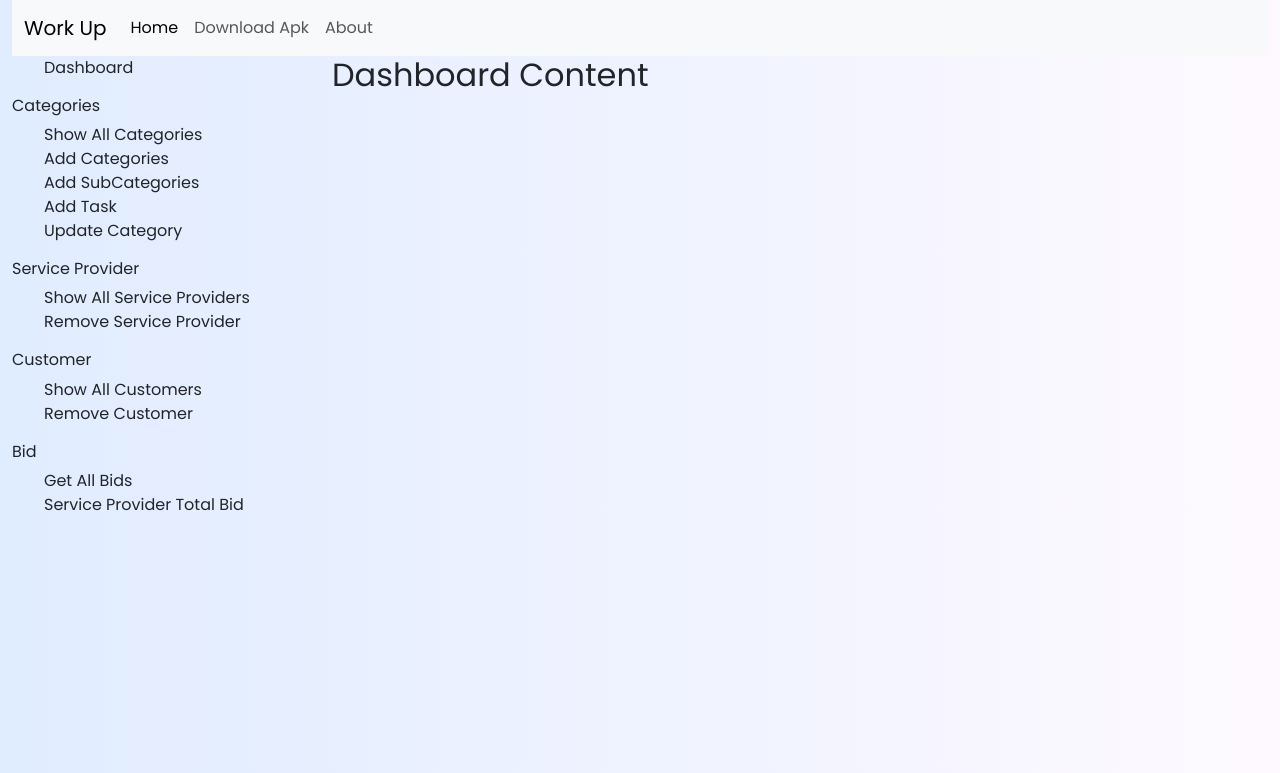
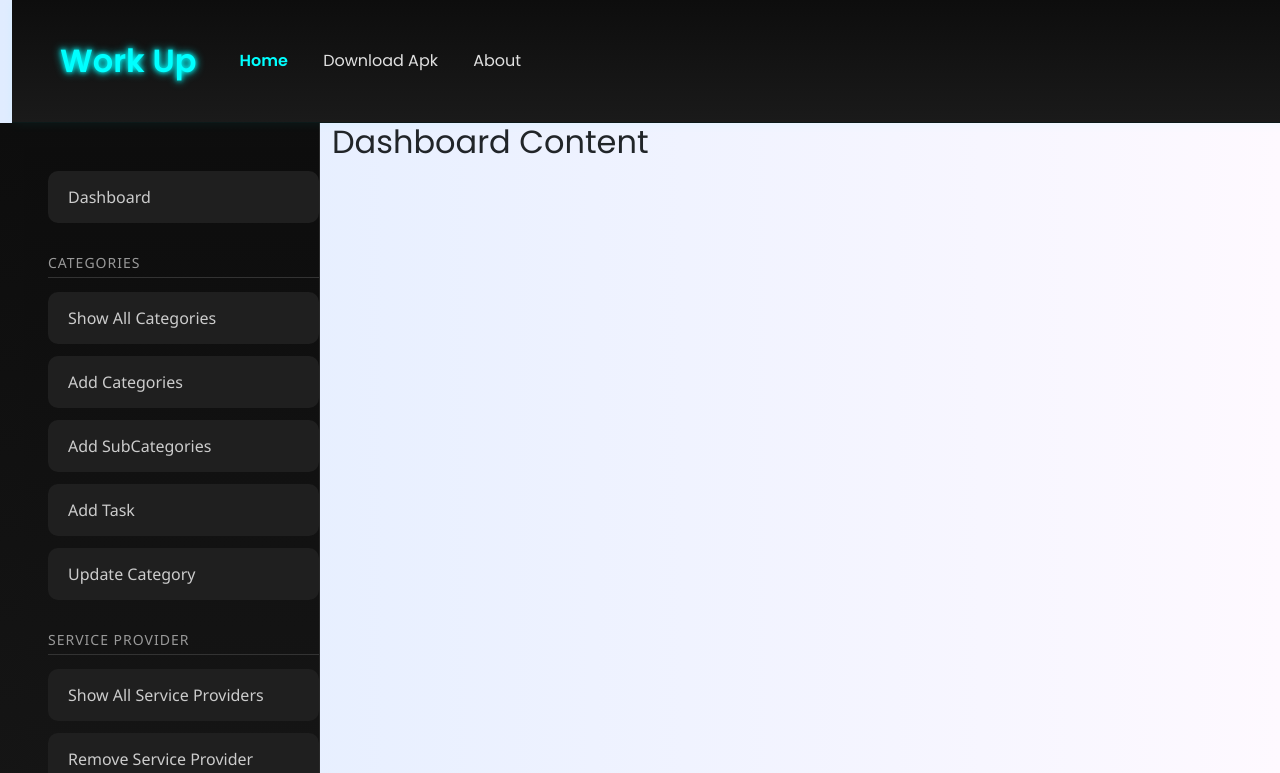
Before and after one commit to Deepak9011/work-up, a React (Create React App) app: page / in a window 1280 px wide. Shown: the top 773 px of the page. Built offline with nearby package versions, Linux system fonts and the light colour scheme.

Commit message:
updated UI

```diff
--- a/src/components/Footer.js
+++ b/src/components/Footer.js
@@ -1,20 +1,20 @@
-import React from 'react';
-function Footer(props) {
+// import React from 'react';
+// function Footer(props) {
 
-    const containerStyle = {
-        display: 'flex',
-        justifyContent: 'center',
-        alignItems: 'center',
-        height: '100vh',
-      };
-    return (
-        <>
-            <div className='center-container' style={containerStyle}>
-                <p id="footer-info">&copy; 2024 Copyright | Deepak Agrawal</p>
-            </div>
-        </>
-    );
+//     const containerStyle = {
+//         display: 'flex',
+//         justifyContent: 'center',
+//         alignItems: 'center',
+//         height: '100vh',
+//       };
+//     return (
+//         <>
+//             <div className='center-container' style={containerStyle}>
+//                 <p id="footer-info">&copy; 2024 Copyright | Deepak Agrawal</p>
+//             </div>
+//         </>
+//     );
 
-}
+// }
 
-export default Footer;
+// export default Footer;
--- /dev/null
+++ b/src/components/NavBar.css
@@ -0,0 +1,83 @@
+.navbar {
+  width: 100vw;
+   background: linear-gradient(to bottom, #0d0d0d, #1a1a1a);
+
+
+
+
+  padding: 2rem 3rem;
+  box-shadow: 0 2px 10px rgba(0, 255, 255, 0.05);
+  border-bottom: 1px solid rgba(0, 255, 255, 0.05);
+  margin: 0;
+  position: relative;
+  z-index: 1000;
+}
+
+.navbar .container-fluid {
+  padding: 0;
+  margin: 0;
+  width: 100%;
+  max-width: 100%;
+  display: flex;
+  justify-content: space-between;
+  align-items: center;
+}
+
+.navbar-brand {
+  font-size: 2rem;
+  font-weight: 700;
+  color: #00ffff !important;
+  text-shadow: 0 0 5px #00ffff, 0 0 10px #00ffff;
+  transition: all 0.3s ease;
+}
+
+.navbar-brand:hover {
+  color: #1fffd7 !important;
+  text-shadow: 0 0 10px #1fffd7, 0 0 20px #1fffd7;
+}
+
+.navbar-nav {
+  display: flex;
+  align-items: center;
+}
+
+.navbar-nav .nav-link {
+  color: #e0e0e0 !important;
+  margin-left: 1.2rem;
+  font-weight: 500;
+  position: relative;
+  transition: all 0.3s ease;
+}
+
+.navbar-nav .nav-link::after {
+  content: "";
+  position: absolute;
+  bottom: -4px;
+  left: 0;
+  width: 0;
+  height: 2px;
+  background-color: #00ffff;
+  transition: width 0.3s;
+}
+
+.navbar-nav .nav-link:hover::after {
+  width: 100%;
+}
+
+.navbar-nav .nav-link:hover {
+  color: #00ffff !important;
+}
+
+.navbar-nav .nav-link.active {
+  color: #00ffff !important;
+  font-weight: 600;
+}
+
+.navbar-toggler {
+  border: none;
+  background-color: #6a0dad;
+  border-radius: 5px;
+}
+.navbar-toggler {
+  display: none !important;
+}
--- a/src/components/NavBar.js
+++ b/src/components/NavBar.js
@@ -1,3 +1,5 @@
+import './NavBar.css';
+
 function NavBar(props) {
     return (
         <div>
--- a/src/components/SlideBar.css
+++ b/src/components/SlideBar.css
@@ -1,8 +1,79 @@
-ul {
-    list-style: none;
+body, html {
+    margin: 0;
+    padding: 0;
+    height: 100%;
 }
 
-li.active {
-    color: blue;
-    background-color: lightgrey;
+.app-container {
+    display: flex;
+    min-height: 100vh;
+    background-color: #f5f5f5; /* Page background */
 }
+
+.sidebar {
+    width: 320px;
+    min-height: 100vh;
+    background: linear-gradient(to bottom, #0d0d0d, #1a1a1a);
+    color: #ffffff;
+    padding: 24px;
+    font-family: 'Segoe UI', Tahoma, Geneva, Verdana, sans-serif;
+    overflow-y: auto;
+    border-right: 1px solid #2a2a2a;
+
+    scrollbar-width: none;
+    -ms-overflow-style: none;
+}
+
+.sidebar::-webkit-scrollbar {
+    display: none;
+}
+
+.sidebar h6 {
+    margin: 32px 0 14px;
+    font-size: 14px;
+    color: #999;
+    text-transform: uppercase;
+    letter-spacing: 1px;
+    padding-bottom: 5px;
+    border-bottom: 1px solid #333;
+}
+
+.sidebar ul {
+    list-style: none;
+    padding: 0;
+    margin: 0;
+}
+
+.sidebar li {
+    margin-bottom: 12px;
+    padding: 14px 20px;
+    background-color: #1f1f1f;
+    border-radius: 10px;
+    color: #cccccc;
+    cursor: pointer;
+    transition: all 0.25s ease;
+    display: flex;
+    align-items: center;
+    font-size: 16px;
+}
+
+.sidebar li:hover {
+    background-color: #2a2a2a;
+    color: #ffffff;
+    transform: translateX(5px);
+}
+
+.sidebar li.active {
+    background-color: #00bfff;
+    color: #ffffff;
+    font-weight: 600;
+    box-shadow: 0 4px 12px rgba(0, 191, 255, 0.3);
+    transform: scale(1.03);
+}
+
+.sidebar li a {
+    text-decoration: none;
+    color: inherit;
+    width: 100%;
+    display: block;
+}
--- a/src/index.css
+++ b/src/index.css
@@ -1,11 +1,11 @@
 body {
   margin: 0;
-  font-family: -apple-system, BlinkMacSystemFont, 'Segoe UI', 'Roboto', 'Oxygen',
-    'Ubuntu', 'Cantarell', 'Fira Sans', 'Droid Sans', 'Helvetica Neue',
-    sans-serif;
-  -webkit-font-smoothing: antialiased;
-  -moz-osx-font-smoothing: grayscale;
+  padding: 0;
+  background-color: #000000;
+  color: black;
+  font-family: 'Segoe UI', Tahoma, Geneva, Verdana, sans-serif;
 }
+
 
 code {
   font-family: source-code-pro, Menlo, Monaco, Consolas, 'Courier New',
--- a/src/pages/Home.js
+++ b/src/pages/Home.js
@@ -7,7 +7,7 @@ import AllSubCategories from '../components/categories/AllSubCategories';
 import UpdateCategory from '../components/categories/UpdateCategory';
 import AllCustomers from '../components/customer/AllCustomer';
 import RemoveCustomer from '../components/customer/RemoveCustomer';
-import Footer from '../components/Footer';
+// import Footer from '../components/Footer';
 import NavBar from '../components/NavBar';
 import AllServiceProviders from '../components/service_provider/AllServiceProvider';
 import RemoveServiceProvider from '../components/service_provider/RemoveServiceProvider';
@@ -82,7 +82,7 @@ function Home() {
             </div>
             {/* <AllSubCategories/> */}
             {/* <BidCreatedDetails bidData={sampleBidData} /> */}
-            <Footer/>
+            {/* <Footer/> */}
         </div>
     );
 }
```
Also changed, not shown: src/components/categories/Card.css (+30 -17 lines), 1 other file (tests, documents, lock files or other folders).
